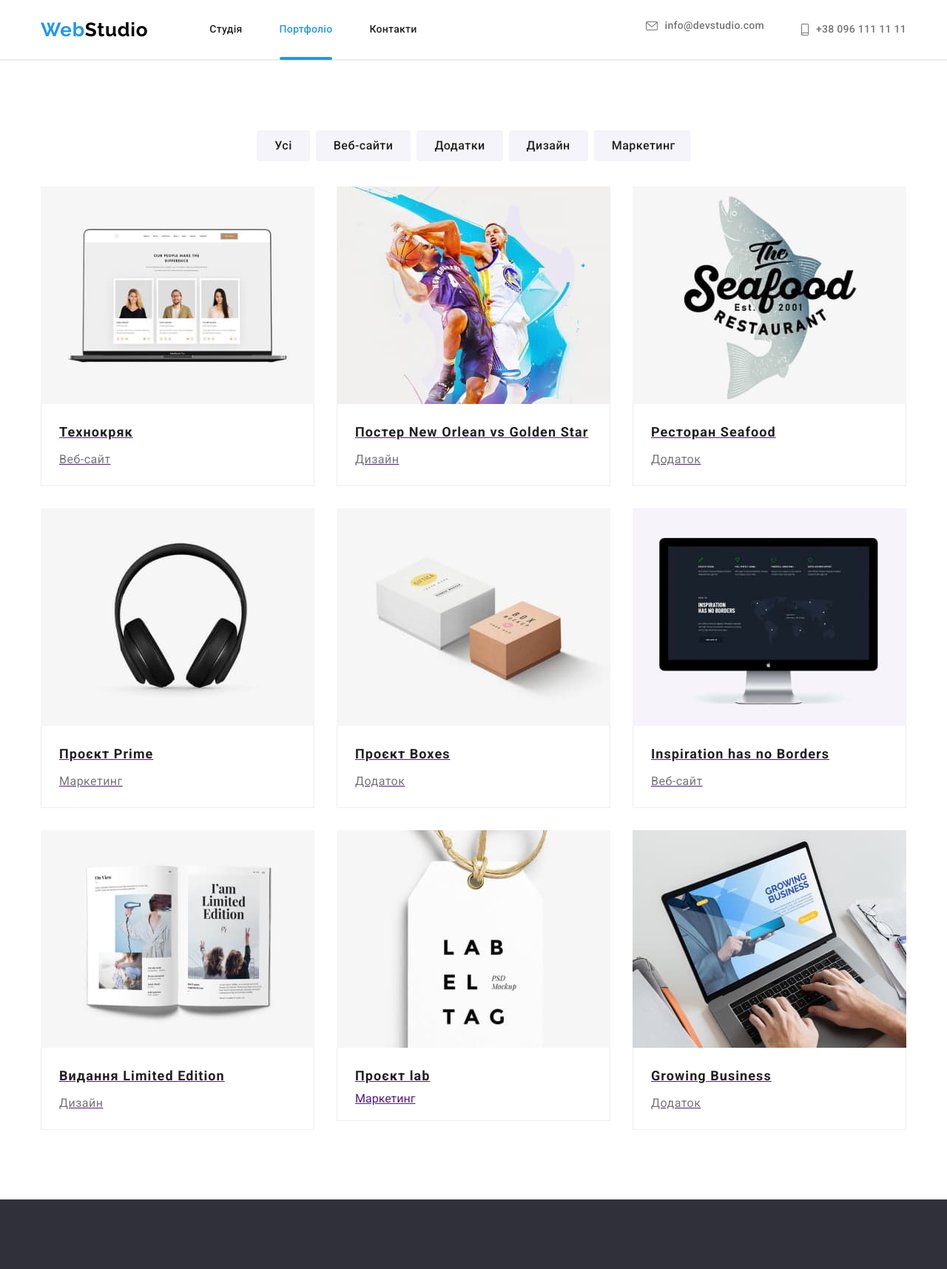
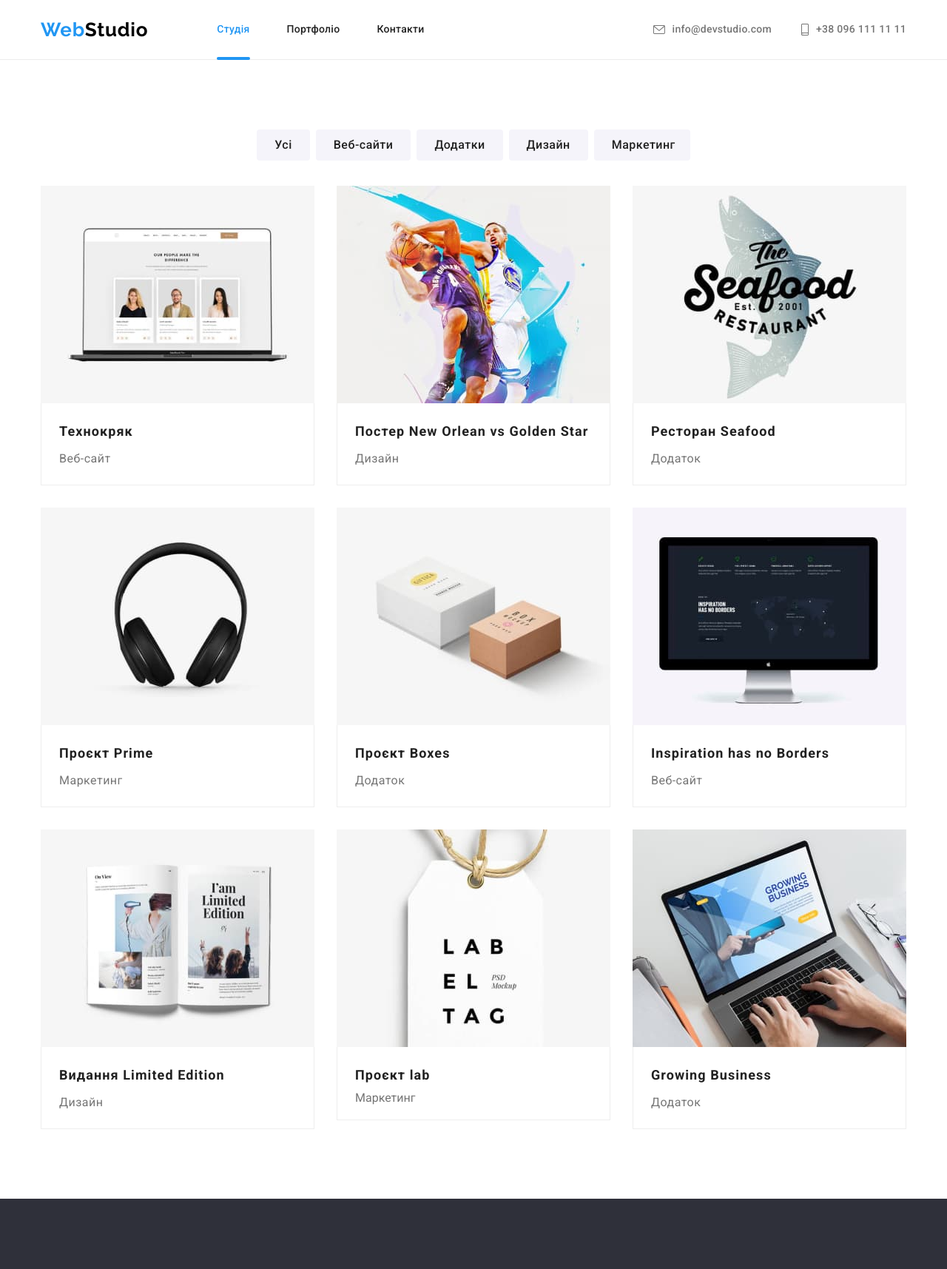
Before and after one commit to Yanat58/goit-markup-hw-08, a plain HTML site: page portfolio.html in a window 1280 px wide. Shown: the top 1715 px of the page at 74% size. Drawn offline with nearby package versions, Linux system fonts and the light colour scheme.

Commit message:
header fixed

```diff
--- a/portfolio.html
+++ b/portfolio.html
@@ -14,38 +14,38 @@
       href="https://cdnjs.cloudflare.com/ajax/libs/modern-normalize/1.1.0/modern-normalize.min.css"
     />
     <link rel="stylesheet" href="./css/main.min.css" />
-
   </head>
 
   <body>
     <!--Шапка сайту-->
     <header class="header">
-     <header class="header">
       <div class="container header__container">
-        <nav class="nav">
+        <div class="header__box">
           <a href="./index.html" class="logo link"
             ><span class="logo__text">Web</span
             ><span class="logo__text logo__text--first-color">Studio</span>
           </a>
-          <svg class="nav__icon" width="40" height="40">
+          <svg class="header__icon" width="40" height="40">
             <use href="./images/icons.svg#icon-menu"></use>
           </svg>
+        </div>
+
+        <div class="nav">
           <ul class="nav__list">
             <li class="nav__item">
-              <a href="./index.html" class="nav__link link"
+              <a href="./index.html" class="nav__link nav__link--current link"
                 >Студія</a
               >
             </li>
             <li class="nav__item">
-              <a href="./portfolio.html" class="nav__link nav__link--current link">Портфоліо</a>
+              <a href="./portfolio.html" class="nav__link link">Портфоліо</a>
             </li>
             <li class="nav__item">
               <a href="" class="nav__link link">Контакти</a>
             </li>
           </ul>
-        </nav>
 
-        <ul class="group header__group">
+          <ul class="group nav__group">
             <li class="group__item">
               <a class="group__link link" href="mailto:info@devstudio.com">
                 <svg class="group__icon" width="16px" height="12px">
@@ -64,7 +64,7 @@
             </li>
           </ul>
         </div>
-    </header>
+      </div>
     </header>
     <!--Унікальний-->
     <main>
@@ -91,13 +91,22 @@
           </ul>
         </div>
         <div class="container">
-        <ul class="portfolio ">
+          <ul class="portfolio">
             <li class="portfolio__item">
-            <a href="" class="portfolio-link">
+              <a href="" class="portfolio-link link">
                 <div class="portfolio-link__thumb">
-                <img class="img" src="./images/techno.jpg" alt="Колектив" width="370" height="294">
-                <p class="portfolio-link__text">Ресурс пропонує комплексні пропозиції з різним рівнем функціоналу та
-                  сервісів. Все це дозволить відвідувачу отримати вичерпні відомості про компанію чи приватну особу.</p>
+                  <img
+                    class="img"
+                    src="./images/techno.jpg"
+                    alt="Колектив"
+                    width="370"
+                    height="294"
+                  />
+                  <p class="portfolio-link__text">
+                    Ресурс пропонує комплексні пропозиції з різним рівнем
+                    функціоналу та сервісів. Все це дозволить відвідувачу
+                    отримати вичерпні відомості про компанію чи приватну особу.
+                  </p>
                 </div>
                 <div class="portfolio-wrap">
                   <h2 class="portfolio-wrap__title">Технокряк</h2>
@@ -106,24 +115,44 @@
               </a>
             </li>
             <li class="portfolio__item">
-            <a href="" class="portfolio-link">
+              <a href="" class="portfolio-link link">
                 <div class="portfolio-link__thumb">
-                <img class="img" src="./images/poster.jpg" alt="Баскетбол" width="370" height="294">
-                <p class="portfolio-link__text">Ресурс пропонує комплексні пропозиції з різним рівнем функціоналу та
-                  сервісів. Все це дозволить відвідувачу отримати вичерпні відомості про компанію чи приватну особу.</p>
+                  <img
+                    class="img"
+                    src="./images/poster.jpg"
+                    alt="Баскетбол"
+                    width="370"
+                    height="294"
+                  />
+                  <p class="portfolio-link__text">
+                    Ресурс пропонує комплексні пропозиції з різним рівнем
+                    функціоналу та сервісів. Все це дозволить відвідувачу
+                    отримати вичерпні відомості про компанію чи приватну особу.
+                  </p>
                 </div>
                 <div class="portfolio-wrap">
-                <h2 class="portfolio-wrap__title">Постер New Orlean vs Golden Star</h2>
+                  <h2 class="portfolio-wrap__title">
+                    Постер New Orlean vs Golden Star
+                  </h2>
                   <p class="portfolio-wrap__text">Дизайн</p>
                 </div>
               </a>
             </li>
             <li class="portfolio__item">
-            <a href="" class="portfolio-link">
+              <a href="" class="portfolio-link link">
                 <div class="portfolio-link__thumb">
-                <img class="img" src="./images/restoran.jpg" alt="Візитка ресторану" width="370" height="294">
-                <p class="portfolio-link__text">Ресурс пропонує комплексні пропозиції з різним рівнем функціоналу та
-                  сервісів. Все це дозволить відвідувачу отримати вичерпні відомості про компанію чи приватну особу.</p>
+                  <img
+                    class="img"
+                    src="./images/restoran.jpg"
+                    alt="Візитка ресторану"
+                    width="370"
+                    height="294"
+                  />
+                  <p class="portfolio-link__text">
+                    Ресурс пропонує комплексні пропозиції з різним рівнем
+                    функціоналу та сервісів. Все це дозволить відвідувачу
+                    отримати вичерпні відомості про компанію чи приватну особу.
+                  </p>
                 </div>
                 <div class="portfolio-wrap">
                   <h2 class="portfolio-wrap__title">Ресторан Seafood</h2>
@@ -132,11 +161,20 @@
               </a>
             </li>
             <li class="portfolio__item">
-            <a href="" class="portfolio-link">
+              <a href="" class="portfolio-link link">
                 <div class="portfolio-link__thumb">
-                <img class="img" src="./images/prime.jpg" alt="Навушники" width="370" height="294">
-                <p class="portfolio-link__text">Ресурс пропонує комплексні пропозиції з різним рівнем функціоналу та
-                  сервісів. Все це дозволить відвідувачу отримати вичерпні відомості про компанію чи приватну особу.</p>
+                  <img
+                    class="img"
+                    src="./images/prime.jpg"
+                    alt="Навушники"
+                    width="370"
+                    height="294"
+                  />
+                  <p class="portfolio-link__text">
+                    Ресурс пропонує комплексні пропозиції з різним рівнем
+                    функціоналу та сервісів. Все це дозволить відвідувачу
+                    отримати вичерпні відомості про компанію чи приватну особу.
+                  </p>
                 </div>
                 <div class="portfolio-wrap">
                   <h2 class="portfolio-wrap__title">Проєкт Prime</h2>
@@ -145,11 +183,20 @@
               </a>
             </li>
             <li class="portfolio__item">
-            <a href="" class="portfolio-link">
+              <a href="" class="portfolio-link link">
                 <div class="portfolio-link__thumb">
-                <img class="img" src="./images/boxes.jpg" alt="Коробочки" width="370" height="294">
-                <p class="portfolio-link__text">Ресурс пропонує комплексні пропозиції з різним рівнем функціоналу та
-                  сервісів. Все це дозволить відвідувачу отримати вичерпні відомості про компанію чи приватну особу.</p>
+                  <img
+                    class="img"
+                    src="./images/boxes.jpg"
+                    alt="Коробочки"
+                    width="370"
+                    height="294"
+                  />
+                  <p class="portfolio-link__text">
+                    Ресурс пропонує комплексні пропозиції з різним рівнем
+                    функціоналу та сервісів. Все це дозволить відвідувачу
+                    отримати вичерпні відомості про компанію чи приватну особу.
+                  </p>
                 </div>
                 <div class="portfolio-wrap">
                   <h2 class="portfolio-wrap__title">Проєкт Boxes</h2>
@@ -158,24 +205,44 @@
               </a>
             </li>
             <li class="portfolio__item">
-            <a href="" class="portfolio-link">
+              <a href="" class="portfolio-link link">
                 <div class="portfolio-link__thumb">
-                <img class="img" src="./images/inspiration.jpg" alt="Монітор" width="370" height="294">
-                <p class="portfolio-link__text">Ресурс пропонує комплексні пропозиції з різним рівнем функціоналу та
-                  сервісів. Все це дозволить відвідувачу отримати вичерпні відомості про компанію чи приватну особу.</p>
+                  <img
+                    class="img"
+                    src="./images/inspiration.jpg"
+                    alt="Монітор"
+                    width="370"
+                    height="294"
+                  />
+                  <p class="portfolio-link__text">
+                    Ресурс пропонує комплексні пропозиції з різним рівнем
+                    функціоналу та сервісів. Все це дозволить відвідувачу
+                    отримати вичерпні відомості про компанію чи приватну особу.
+                  </p>
                 </div>
                 <div class="portfolio-wrap">
-                <h2 class="portfolio-wrap__title">Inspiration has no Borders</h2>
+                  <h2 class="portfolio-wrap__title">
+                    Inspiration has no Borders
+                  </h2>
                   <p class="portfolio-wrap__text">Веб-сайт</p>
                 </div>
               </a>
             </li>
             <li class="portfolio__item">
-            <a href="" class="portfolio-link">
+              <a href="" class="portfolio-link link">
                 <div class="portfolio-link__thumb">
-                <img class="img" src="./images/book.jpg" alt="Книжка" width="370" height="294">
-                <p class="portfolio-link__text">Ресурс пропонує комплексні пропозиції з різним рівнем функціоналу та
-                  сервісів. Все це дозволить відвідувачу отримати вичерпні відомості про компанію чи приватну особу.</p>
+                  <img
+                    class="img"
+                    src="./images/book.jpg"
+                    alt="Книжка"
+                    width="370"
+                    height="294"
+                  />
+                  <p class="portfolio-link__text">
+                    Ресурс пропонує комплексні пропозиції з різним рівнем
+                    функціоналу та сервісів. Все це дозволить відвідувачу
+                    отримати вичерпні відомості про компанію чи приватну особу.
+                  </p>
                 </div>
                 <div class="portfolio-wrap">
                   <h2 class="portfolio-wrap__title">Видання Limited Edition</h2>
@@ -184,11 +251,20 @@
               </a>
             </li>
             <li class="portfolio__item">
-            <a href="" class="portfolio-link">
+              <a href="" class="portfolio-link link">
                 <div class="portfolio-link__thumb">
-                <img class="img" src="./images/lab.jpg" alt="Етикетка" width="370" height="294">
-                <p class="portfolio-link__text">Ресурс пропонує комплексні пропозиції з різним рівнем функціоналу та
-                  сервісів. Все це дозволить відвідувачу отримати вичерпні відомості про компанію чи приватну особу.</p>
+                  <img
+                    class="img"
+                    src="./images/lab.jpg"
+                    alt="Етикетка"
+                    width="370"
+                    height="294"
+                  />
+                  <p class="portfolio-link__text">
+                    Ресурс пропонує комплексні пропозиції з різним рівнем
+                    функціоналу та сервісів. Все це дозволить відвідувачу
+                    отримати вичерпні відомості про компанію чи приватну особу.
+                  </p>
                 </div>
                 <div class="portfolio-wrap">
                   <h2 class="portfolio-wrap__title">Проєкт lab</h2>
@@ -197,11 +273,20 @@
               </a>
             </li>
             <li class="portfolio__item">
-            <a href="" class="portfolio-link">
+              <a href="" class="portfolio-link link">
                 <div class="portfolio-link__thumb">
-                <img class="img" src="./images/business.jpg" alt="Комп" width="370" height="294">
-                <p class="portfolio-link__text">Ресурс пропонує комплексні пропозиції з різним рівнем функціоналу та
-                  сервісів. Все це дозволить відвідувачу отримати вичерпні відомості про компанію чи приватну особу.</p>
+                  <img
+                    class="img"
+                    src="./images/business.jpg"
+                    alt="Комп"
+                    width="370"
+                    height="294"
+                  />
+                  <p class="portfolio-link__text">
+                    Ресурс пропонує комплексні пропозиції з різним рівнем
+                    функціоналу та сервісів. Все це дозволить відвідувачу
+                    отримати вичерпні відомості про компанію чи приватну особу.
+                  </p>
                 </div>
                 <div class="portfolio-wrap">
                   <h2 class="portfolio-wrap__title">Growing Business</h2>
@@ -303,6 +388,4 @@
       </div>
     </footer>
   </body>
-</body>
-
 </html>
--- a/sass/components/_header.scss
+++ b/sass/components/_header.scss
@@ -4,43 +4,54 @@
   border-bottom: 1px solid #ececec;
 
   &__container {
-    @include centredFlex;
+    // justify-content: space-between;
+    @media screen and (min-width: 768px) {
+      @include centredFlex;
+    }
+  }
+}
+.header__box {
+  @include centredFlex;
+  // flex-basis: 100%;
+  @media screen and (max-width: 767px) {
     justify-content: space-between;
   }
-  &__group {
-    margin-left: auto;
+}
+.header__icon {
+  @media screen and (max-width: 767px) {
+    margin: 16px 0;
+  }
+
+  @media screen and (min-width: 768px) {
+    display: none;
   }
 }
-
 /* navigation */
 .nav {
   @include centredFlex;
-  @media screen and (max-width: 767px) {
-    flex-basis: 100%;
-    justify-content: space-between;
+  flex-basis: 100%;
+
+  @media screen and (min-width: 767px) {
+    margin-left: 88px;
   }
-
-  &__icon {
-    @media screen and (max-width: 767px) {
-      margin: 16px 0;
-    }
-    @media screen and (min-width: 768px) {
-      display: none;
-    }
+  @media screen and (min-width: 768px) {
+    margin-left: 93px;
   }
   &__list {
     @media screen and (max-width: 767px) {
       display: none;
     }
+
     display: flex;
-    margin-left: 83px;
   }
 
   &__item:not(:last-child) {
     margin-right: 50px;
   }
 }
-
+.nav__group {
+  margin-left: auto;
+}
 .nav__link {
   position: relative;
   display: block;
@@ -80,14 +91,15 @@
   }
 
   @media screen and (min-width: 1200px) {
-    @include centredFlex;
+    display: flex;
   }
+
   &__item:not(:last-child) {
     margin-bottom: 10px;
-  }
-  &__item:not(:last-child) {
+
     @media screen and (min-width: 1200px) {
-      margin-right: 50px;
+      margin-right: 40px;
+      margin-bottom: 0;
     }
   }
 
@@ -102,10 +114,6 @@
 }
 .group__link {
   @include centredFlex;
-  @media screen and (min-width: 1200px) {
-    padding-top: 21px;
-    padding-bottom: 21px;
-  }
 
   font-weight: 500;
   font-size: 14px;
--- a/sass/layout/_portfolio.scss
+++ b/sass/layout/_portfolio.scss
@@ -69,12 +69,29 @@
 }
 
 .portfolio {
-  display: flex;
-  flex-wrap: wrap;
-  gap: 30px;
-  flex-basis: calc(100% / 3);
+  @media screen and (min-width: 768px) {
+    display: flex;
+    flex-wrap: wrap;
+    margin: -15px;
+  }
+}
+.portfolio__item {
+  max-width: 450px;
 
-  &__item {
+  &:not(:last-child) {
+    @media screen and (max-width: 767px) {
+      margin-bottom: 15px;
+    }
+  }
+
+  @media screen and (min-width: 768px) {
+    flex-basis: calc((100% - 2 * 30px) / 2);
+    margin: 15px;
+    max-width: 354px;
+  }
+
+  @media screen and (min-width: 1200px) {
+    flex-basis: calc((100% - 3 * 30px) / 3);
     max-width: 370px;
   }
 }
@@ -114,7 +131,7 @@
   color: var(--primary-white-color);
   background-color: rgba(33, 150, 243, 0.9);
 
-  transform: translateY(100%);
+  transform: translateY(101%);
   transition: transform 250ms var(--animation-function);
 
   .portfolio-link:hover &,
```
Also changed, not shown: index.html (+7 -4 lines), sass/base/_reset.scss (+6 -6 lines), css/main.css, css/main.min.css, 2 other files. Lines whose indentation alone changed are shown as unchanged.
